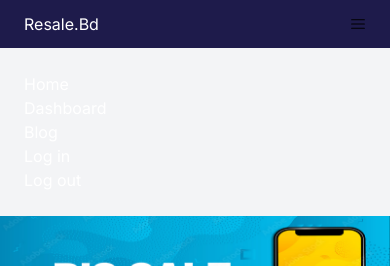
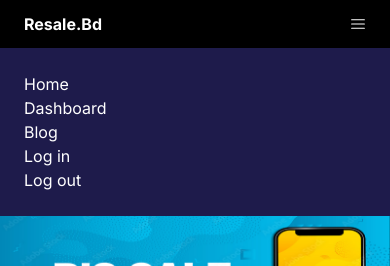
Before and after one commit to Nahid-07/second-hand-resale-website, a Next.js app: page / in a window 390 px wide. Both pictures are taken after a click on the element 358 px from the left and 24 px from the top of the page. Shown: the top 266 px of the page. Built offline with nearby package versions, Linux system fonts and the light colour scheme.

Commit message:
mobile version navbar modified

```diff
--- a/app/common-components/Navbar.js
+++ b/app/common-components/Navbar.js
@@ -10,7 +10,7 @@ const Navbar = () => {
       {/* desktop navbar */}
       <div className="md:flex justify-between p-6 h-14 shadow-md items-center hidden bg-black sticky top-0 z-50">
         <header>
-          <h1 className="text-2xl font-semibold text-white">Resale.Bd</h1>
+          <h1 className="text-2xl font-semibold text-white font-bold">Resale.Bd</h1>
         </header>
         <nav>
           <div>
@@ -37,15 +37,15 @@ const Navbar = () => {
 
       {/* navbar for mobile device */}
 
-      <div className="p-6 flex md:hidden justify-between h-10 shadow-md items-center">
-        <header className="text-white">Resale.Bd</header>
+      <div className="p-6 flex md:hidden justify-between h-10 shadow-md items-center bg-black">
+        <header className="text-white font-bold">Resale.Bd</header>
         {/* tap and show menu icon */}
         <div onClick={() => setOpen(!open)}>
-          <RxHamburgerMenu />
+          <RxHamburgerMenu className="text-white font-extrabold"/>
         </div>
       </div>
 
-      <nav className={`${open ? "block" : "hidden"} bg-gray-100 `}>
+      <nav className={`${open ? "block" : "hidden"} bg-indigo-950 `}>
         <ul className="p-6 space-y-4 text-white">
           <Link href="/">
             <li className={`${animationClass}`}>Home</li>
```
